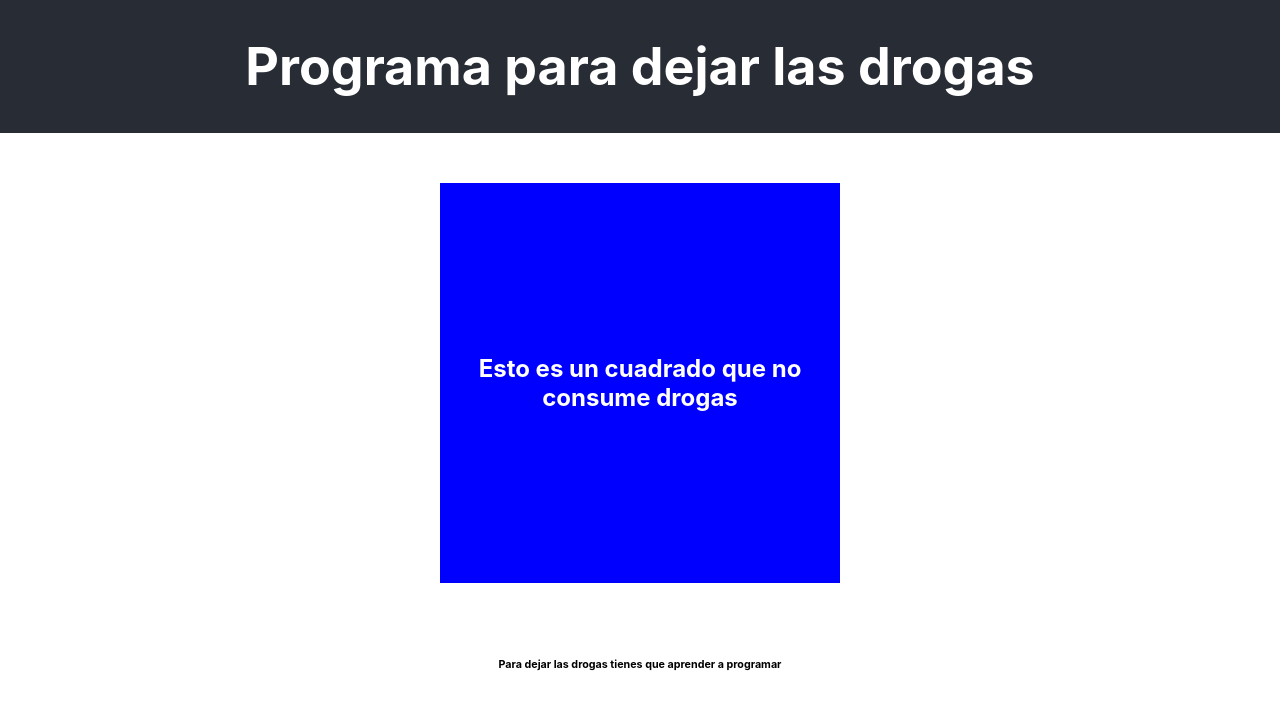
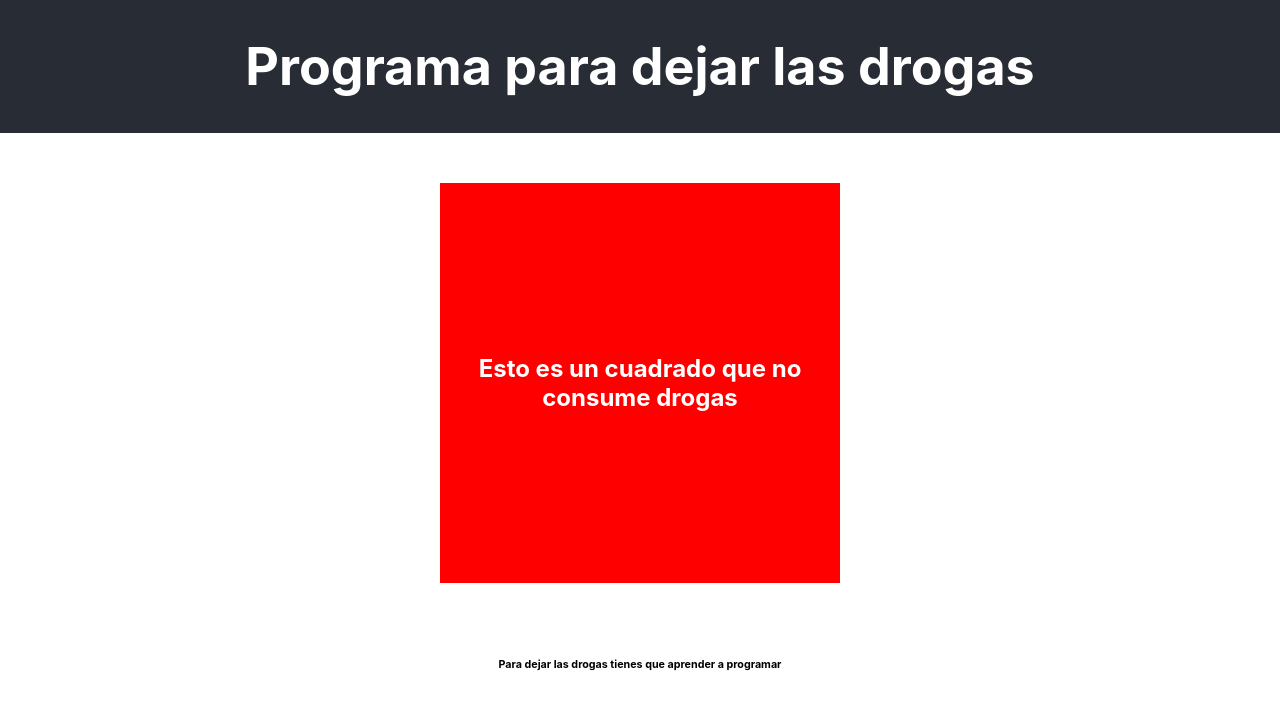
Before and after one commit to Bryanmiessler/TrainingWithMateo, a React (Create React App) app: page / in a window 1280 px wide. Shown: the top 710 px of the page. Built offline with nearby package versions, Linux system fonts and the light colour scheme.

Commit message:
using props styles

```diff
--- a/src/App.js
+++ b/src/App.js
@@ -10,7 +10,7 @@ function App() {
         <Header />
       </header>
       <body>
-        <Card />
+        <Card color="red" />
       </body>
       <footer>
         <Footer />
--- a/src/components/Card.js
+++ b/src/components/Card.js
@@ -2,7 +2,7 @@ import React, { useState } from "react";
 import './Card.css';
 
 
-function Card() {
+function Card(props) {
 
     const [text, setText] = useState('Esto es un cuadrado que no consume drogas');
     const drugsAlert = () => {
@@ -11,7 +11,7 @@ function Card() {
     }
     return(
         <div className="SquareFather">
-            <div onClick={drugsAlert} className="SquareSon">
+            <div onClick={drugsAlert} className="SquareSon" style={{backgroundColor: props.color,}}>
                 <h2 className="TextSquare">{ text }</h2>
             </div>
         </div>
```
